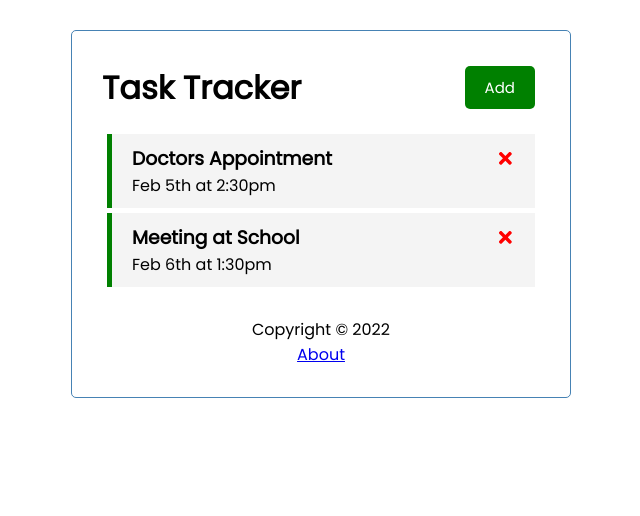
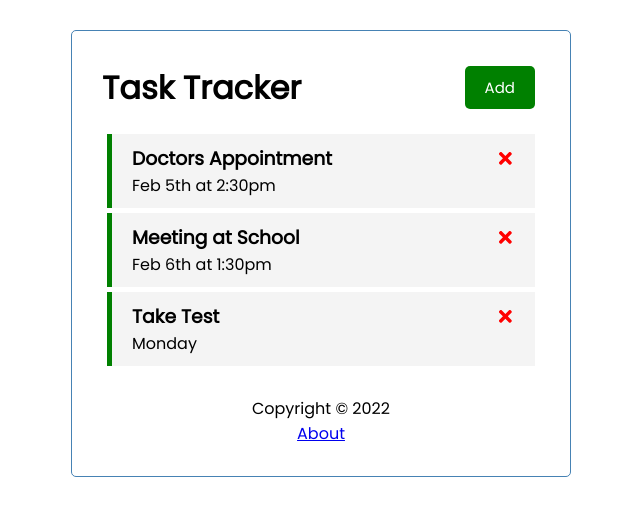
Before and after one commit to brulejr/react-task-tracker, a React (Create React App) app: page / in a window 1280 px wide. Shown: the top 516 px of the page, without its empty margins (319-959 px from the left). Built offline with nearby package versions, Linux system fonts and the light colour scheme; no server answers; data requests are answered from the project's data file.

Commit message:
Updates no tasks message in Tasks component to use i18n

```diff
--- a/db.json
+++ b/db.json
@@ -11,6 +11,12 @@
       "text": "Meeting at School",
       "day": "Feb 6th at 1:30pm",
       "reminder": true
+    },
+    {
+      "text": "Take Test",
+      "day": "Monday",
+      "reminder": true,
+      "id": 3
     }
   ],
   "locales": [
@@ -51,6 +57,11 @@
           },
           "validation": {
             "taskRequired": "Please add a task"
+          }
+        },
+        "Tasks": {
+          "messages": {
+            "noTasksAvailable": "No Tasks To Show"
           }
         }
       }
@@ -93,6 +104,11 @@
           "validation": {
             "taskRequired": "Por favor agregue una tarea"
           }
+        },
+        "Tasks": {
+          "messages": {
+            "noTasksAvailable": "No hay tareas para mostrar"
+          }
         }
       }
     }
--- a/src/components/Tasks.js
+++ b/src/components/Tasks.js
@@ -1,10 +1,13 @@
 import { useEffect } from 'react'
 import { useDispatch, useSelector } from 'react-redux'
+import { useTranslation } from 'react-i18next'
 
 import { fetchTasks } from '../redux/actions'
 import Task from './Task'
 
 const Tasks = () => {
+  const { t } = useTranslation()
+
   const dispatch = useDispatch()
   const taskReducer = useSelector((state) => state.taskReducer);
   const { tasks } = taskReducer
@@ -20,7 +23,7 @@ const Tasks = () => {
     <>
     {tasks.length > 0
       ? (tasks.map((task) => ( <Task key={task.id} task={task} />)))
-      : ('No Tasks To Show')}
+      : t('page.Tasks.messages.noTasksAvailable')}
     </>
   )
 }
```
